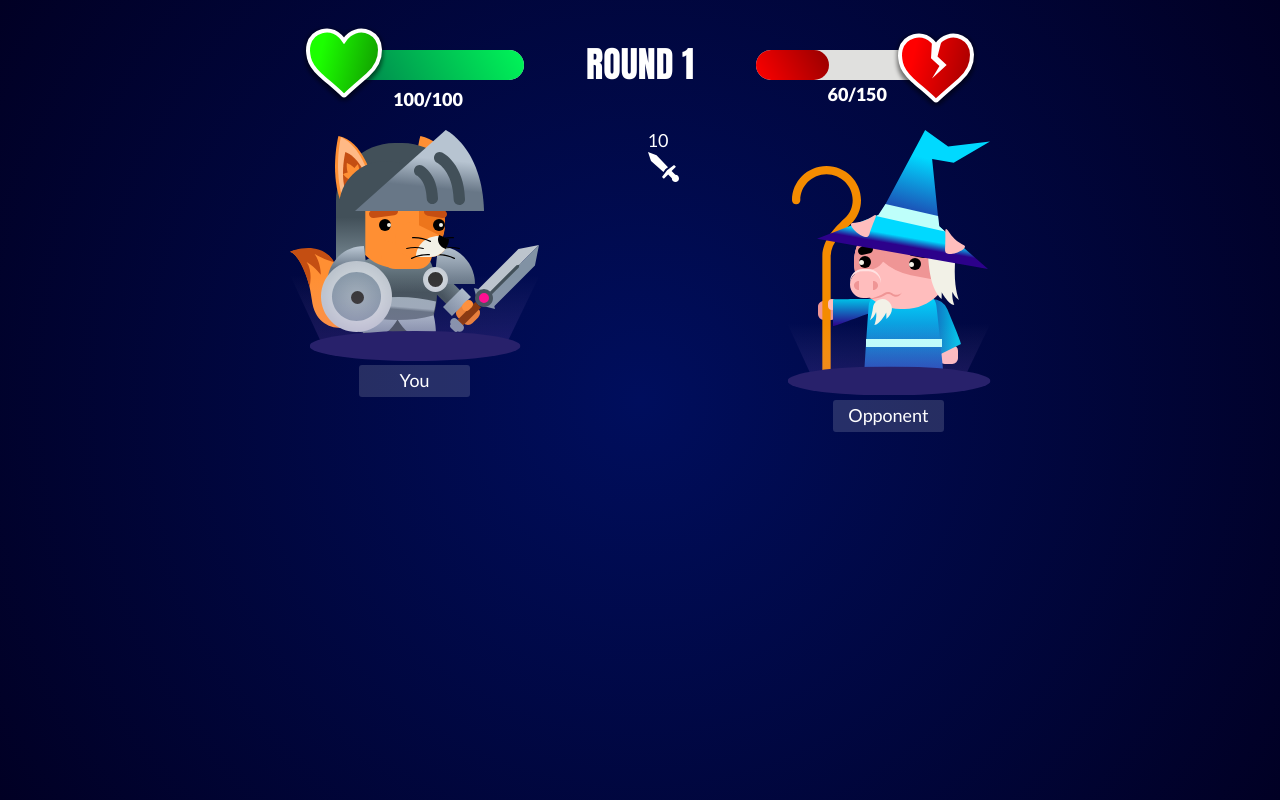
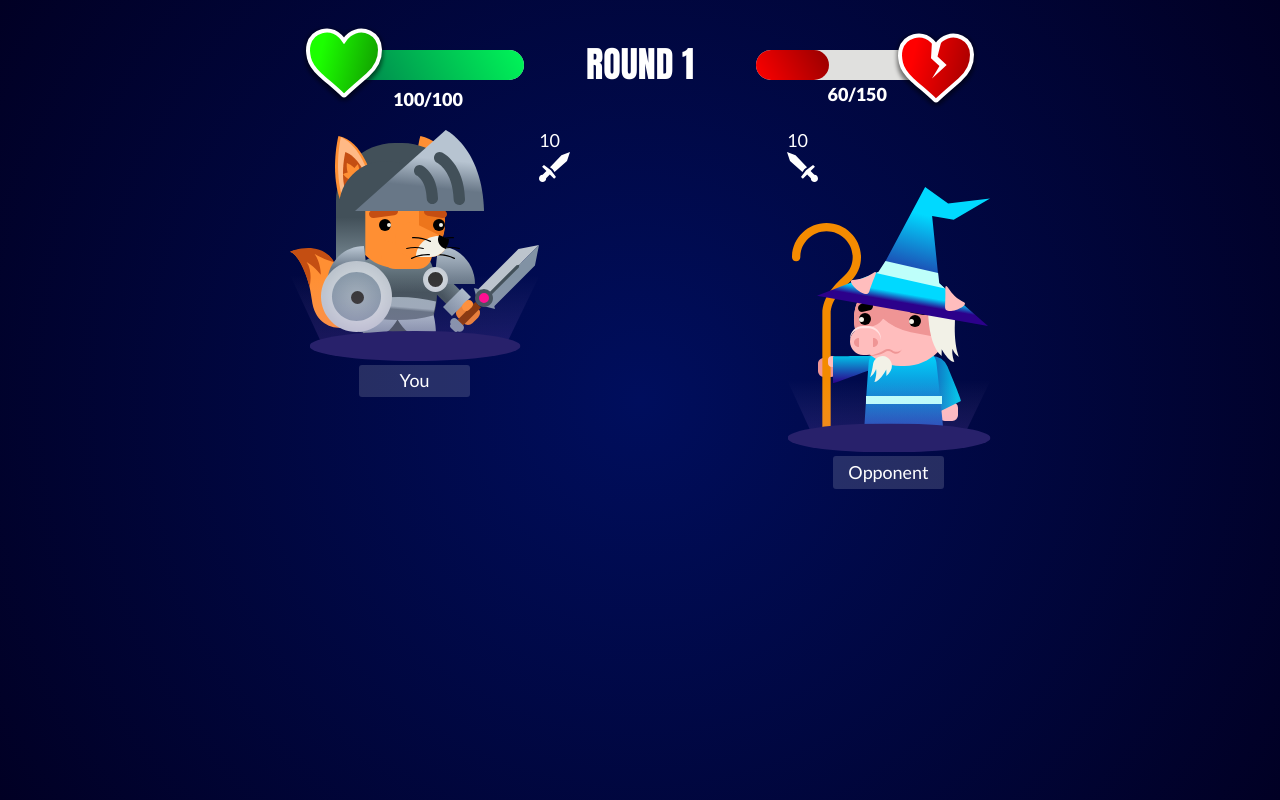
Before and after one commit to tamaraeaton/trivia-fighters, a React (Create React App) app: page /game in a window 1280 px wide. Built offline with nearby package versions, Linux system fonts and the light colour scheme.

Commit message:
RAP403: - formatting Game (WIP)

```diff
--- a/src/pages/Game.scss
+++ b/src/pages/Game.scss
@@ -1,9 +1,17 @@
 .healthBarContainer {
   display: flex;
+  // width: 100%;
 }
 
 .avatarContainer {
   display: flex;
   justify-content: space-between;
-  // justify-items: flex-end;
 }
+
+.avatarActionGroup1 {
+  // width: 400px;
+  height: 280px;
+  display: flex;
+  flex-direction: row;
+  justify-content: flex-end;
+}
--- a/src/pages/Game.tsx
+++ b/src/pages/Game.tsx
@@ -27,6 +27,7 @@ const Game: React.FunctionComponent = () => {
         />
       </div>
       <div className="avatarContainer">
+        <div className="avatarActionGroup1">
           <Avatar
             alt="dragon"
             name="You"
@@ -34,6 +35,9 @@ const Game: React.FunctionComponent = () => {
             shadowBase={ShadowBase}
             shadow={Shadow}
           />
+          <Action isReversed={false} actionState={'attack'} attackValue={10} />
+        </div>
+        <div className="avatarActionGroup2">
           <Action isReversed={true} actionState={'attack'} attackValue={10} />
           <Avatar
             alt="wizardpig"
@@ -43,6 +47,7 @@ const Game: React.FunctionComponent = () => {
             shadow={Shadow}
           />
         </div>
+      </div>
     </>
   );
 };
```
Lines whose indentation alone changed are shown as unchanged.
